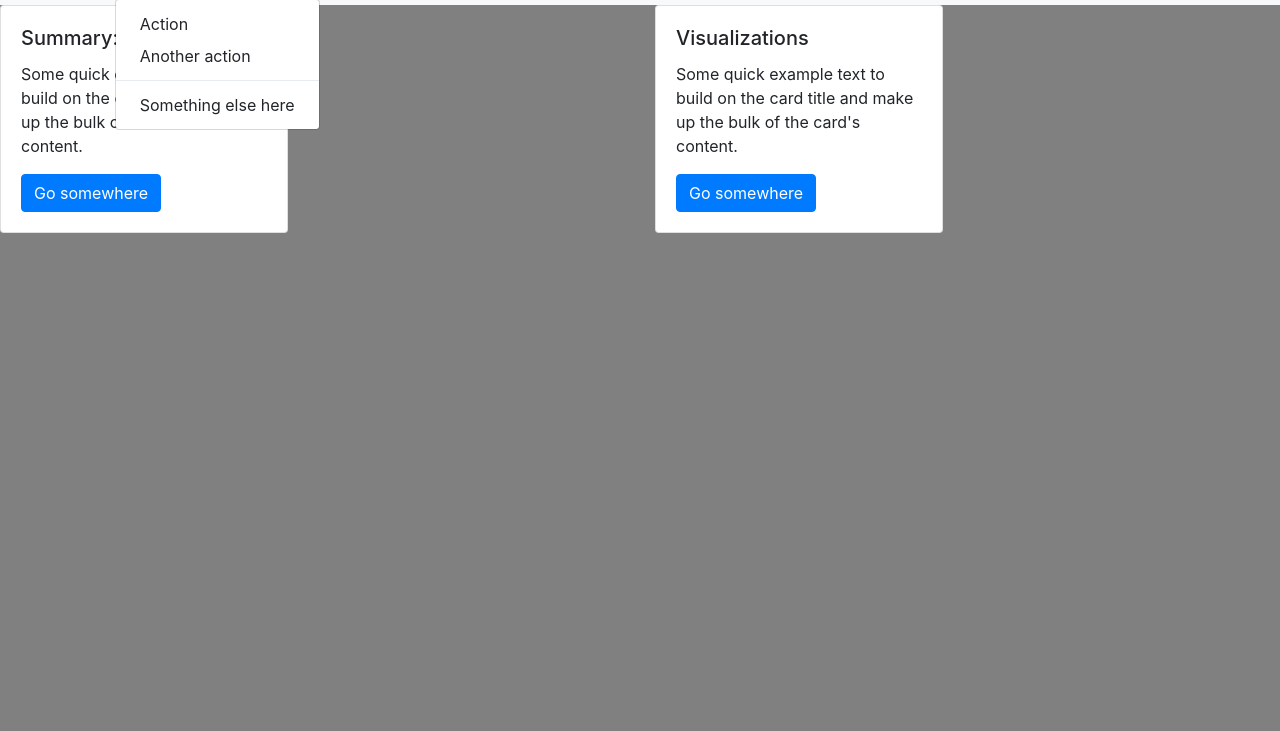
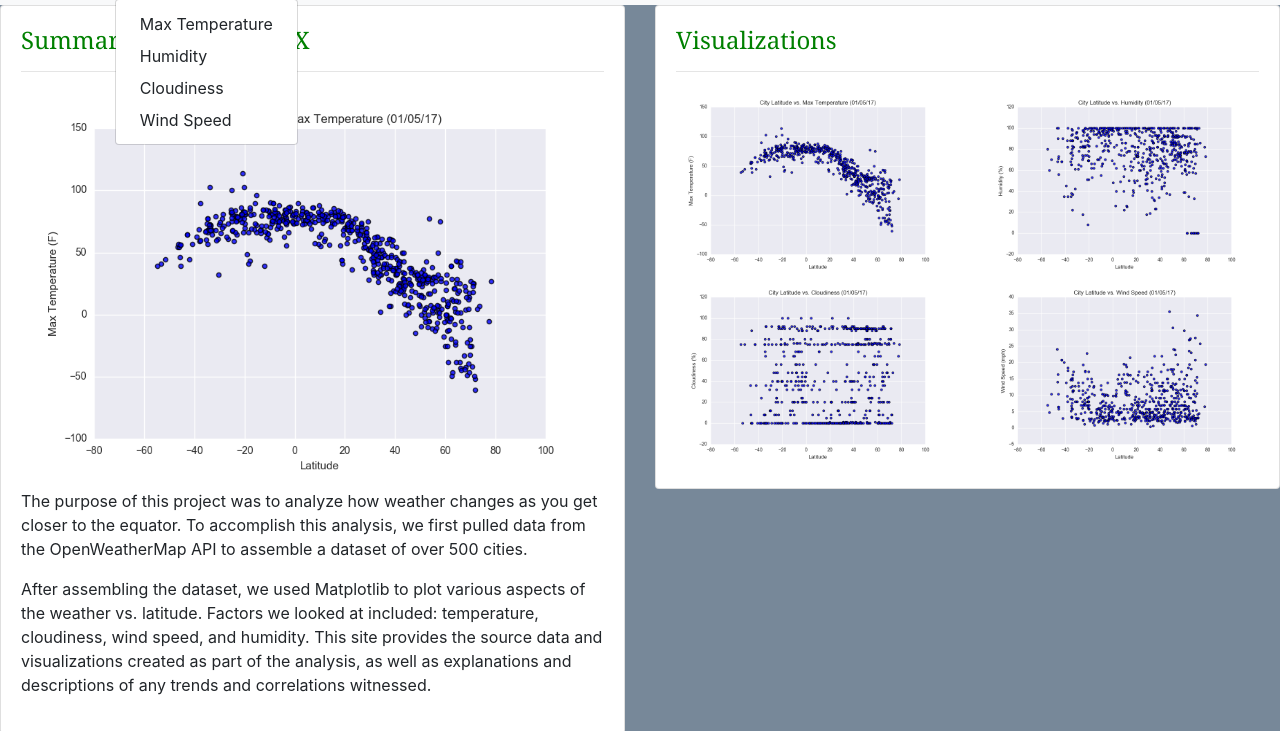
Before and after one commit to kirpatrick/web-design-challenge, a plain HTML site: page index.html in a window 1280 px wide. Both pictures are taken after a click on the button "Plots". Shown: the part 51-782 px from the top of the page. Drawn offline with nearby package versions, Linux system fonts and the light colour scheme.

Commit message:
Images uploaded to landing page

```diff
--- a/index.html
+++ b/index.html
@@ -2,18 +2,25 @@
 <html lang="en">
 
 <head>
+    <title>Latitude Analysis</title>
     <meta charset="UTF-8">
     <meta name="viewport" content="width=device-width, initial-scale=1.0">
-    <title>Document</title>
 
-    <meta charset="UTF-8">
-    <title>Bootstrap Components</title>
+    <link rel="stylesheet" href="https://stackpath.bootstrapcdn.com/bootstrap/4.3.1/css/bootstrap.min.css"
+        integrity="sha384-ggOyR0iXCbMQv3Xipma34MD+dH/1fQ784/j6cY/iJTQUOhcWr7x9JvoRxT2MZw1T" crossorigin="anonymous">
 
-    <link rel="stylesheet" href="https://stackpath.bootstrapcdn.com/bootstrap/4.3.1/css/bootstrap.min.css" integrity="sha384-ggOyR0iXCbMQv3Xipma34MD+dH/1fQ784/j6cY/iJTQUOhcWr7x9JvoRxT2MZw1T" crossorigin="anonymous">
+    <script src="https://ajax.googleapis.com/ajax/libs/jquery/3.4.1/jquery.min.js"></script>
+    <script src="https://code.jquery.com/jquery-3.3.1.slim.min.js">
+        integrity = "sha384-q8i/X+965DzO0rT7abK41JStQIAqVgRVzpbzo5smXKp4YfRvH+8abtTE1Pi6jizo"
+        crossorigin = "anonymous" ></script>
 
-    <script src="https://code.jquery.com/jquery-3.3.1.slim.min.js" integrity="sha384-q8i/X+965DzO0rT7abK41JStQIAqVgRVzpbzo5smXKp4YfRvH+8abtTE1Pi6jizo" crossorigin="anonymous"></script>
-    <script src="https://cdnjs.cloudflare.com/ajax/libs/popper.js/1.14.7/umd/popper.min.js" integrity="sha384-UO2eT0CpHqdSJQ6hJty5KVphtPhzWj9WO1clHTMGa3JDZwrnQq4sF86dIHNDz0W1" crossorigin="anonymous"></script>
-    <script src="https://stackpath.bootstrapcdn.com/bootstrap/4.3.1/js/bootstrap.min.js" integrity="sha384-JjSmVgyd0p3pXB1rRibZUAYoIIy6OrQ6VrjIEaFf/nJGzIxFDsf4x0xIM+B07jRM" crossorigin="anonymous"></script>
+    <script src="https://cdnjs.cloudflare.com/ajax/libs/popper.js/1.14.7/umd/popper.min.js">
+            integrity="sha384-UO2eT0CpHqdSJQ6hJty5KVphtPhzWj9WO1clHTMGa3JDZwrnQq4sF86dIHNDz0W1"
+        crossorigin = "anonymous" ></script>
+
+    <script src="https://stackpath.bootstrapcdn.com/bootstrap/4.3.1/js/bootstrap.min.js">
+            integrity="sha384-JjSmVgyd0p3pXB1rRibZUAYoIIy6OrQ6VrjIEaFf/nJGzIxFDsf4x0xIM+B07jRM"
+        crossorigin = "anonymous" ></script>
 
     <link rel="stylesheet" href="style.css">
 </head>
@@ -21,21 +28,23 @@
 <body>
     <nav class="navbar navbar-expand-lg navbar-light bg-light">
         <a class="navbar-brand" href="#">Lattitude</a>
-        <button class="navbar-toggler" type="button" data-toggle="collapse" data-target="#navbarSupportedContent" aria-controls="navbarSupportedContent" aria-expanded="false" aria-label="Toggle navigation">
+        <button class="navbar-toggler" type="button" data-toggle="collapse" data-target="#navbarSupportedContent"
+            aria-controls="navbarSupportedContent" aria-expanded="false" aria-label="Toggle navigation">
             <span class="navbar-toggler-icon"></span>
         </button>
 
         <div class="collapse navbar-collapse" id="navbarSupportedContent">
-          <ul class="navbar-nav mr-auto">
+            <ul class="nav navbar-nav navbar-right">
                 <li class="nav-item dropdown">
-                <a class="nav-link dropdown-toggle" href="#" id="navbarDropdown" role="button" data-toggle="dropdown" aria-haspopup="true" aria-expanded="false">
+                    <a class="nav-link dropdown-toggle" href="#" id="navbarDropdown" role="button"
+                        data-toggle="dropdown" aria-haspopup="true" aria-expanded="false">
                         Plots
                     </a>
                     <div class="dropdown-menu" aria-labelledby="navbarDropdown">
-                  <a class="dropdown-item" href="#">Action</a>
-                  <a class="dropdown-item" href="#">Another action</a>
-                  <div class="dropdown-divider"></div>
-                  <a class="dropdown-item" href="#">Something else here</a>
+                        <a class="dropdown-item" href="#">Max Temperature</a>
+                        <a class="dropdown-item" href="#">Humidity</a>
+                        <a class="dropdown-item" href="#">Cloudiness</a>
+                        <a class="dropdown-item" href="#">Wind Speed</a>
                     </div>
                 </li>
                 <li class="nav-item active">
@@ -46,27 +55,61 @@
                 </li>
             </ul>
         </div>
+
     </nav>
     <div class="row">
-        <div class="col">
-          <div class="card" style="width: 18rem;">
+        <div class="col col-sm-12 col-md-6">
+            <div class="card">
                 <div class="card-body">
-                <h5 class="card-title">Summary:  Lattitude vs. X</h5>
-                <p class="card-text">Some quick example text to build on the card title and make up the bulk of the card's content.</p>
-                <a href="#" class="btn btn-primary">Go somewhere</a>
+                    <div class="image"></div>
+                    <h5 class="card-title">Summary: Lattitude vs. X</h5>
+                    <hr>
+                    <div class="box">
+                        <img id="max-temp" src="Resources\assets\images\Fig1.png" alt="City Latitude vs. Max Temp">
+                    </div>
+                    <p>The purpose of this project was to analyze how weather changes as you get closer to the equator.
+                        To accomplish this analysis, we first pulled data from the OpenWeatherMap API to assemble a
+                        dataset of over 500 cities.</p>
+                    <p>After assembling the dataset, we used Matplotlib to plot various aspects of the weather vs.
+                        latitude. Factors we looked at included: temperature, cloudiness, wind speed, and humidity. This
+                        site provides the source data and visualizations created as part of the analysis, as well as
+                        explanations and descriptions of any trends and correlations witnessed.</p>
                 </div>
             </div>
         </div>
-        <div class="col">
-            <div class="card" style="width: 18rem;">
+        <div class="col col-sm-12 col-md-6">
+            <div class="card">
                 <div class="card-body">
                     <h5 class="card-title">Visualizations</h5>
-                  <p class="card-text">Some quick example text to build on the card title and make up the bulk of the card's content.</p>
-                  <a href="#" class="btn btn-primary">Go somewhere</a>
+                    <hr>
+                    <div class="row">
+                        <div class="box col-sm-12 col-md-6">
+                            <div class="box">
+                                <img id="max-temp" src="Resources\assets\images\Fig1.png" alt="City Latitude vs. Max Temp">
+                            </div>
+                        </div>
+                        <div class="box col-sm-12 col-md-6">
+                            <div class="box">
+                                <img id="max-temp" src="Resources\assets\images\Fig2.png" alt="City Latitude vs. Max Temp">
+                            </div>
+                        </div>
+                        <div class="box col-sm-12 col-md-6">
+                            <div class="box">
+                                <img id="max-temp" src="Resources\assets\images\Fig3.png" alt="City Latitude vs. Max Temp">
+                            </div>
+                        </div>
+                        <div class="box col-sm-12 col-md-6">
+                            <div class="box">
+                                <img id="max-temp" src="Resources\assets\images\Fig4.png" alt="City Latitude vs. Max Temp">
                             </div>
                         </div>
                     </div>
                 </div>
+            </div>
+        </div>
+        <div class="jumbotron text-center" style="margin-bottom:0">
+            <p>Copyright Coding Bootcamp 2020</p>
+        </div>
 </body>
 
 </html>
--- a/style.css
+++ b/style.css
@@ -1,3 +1,56 @@
 body{
-    background-color: gray;
+    background-color: lightslategrey;
 }
+
+h5{
+    color: green;
+    font-family: Cambria, Cochin, Georgia, Times, 'Times New Roman', serif;
+    font-size: x-large;
+}
+
+
+
+/* .box {
+    min-height: 50px;
+    padding: 5px;
+    margin: 5px;
+    /* font-weight: 800; */
+    /* color: #fff; */
+
+    /* color: white;
+    font-family: Cambria, Cochin, Georgia, Times, 'Times New Roman', serif;
+    font-size: x-large;
+  } */
+
+  /* .green {
+    background: green;
+  }
+   */
+/* img.large {
+    width: 500px;
+    height: 500px;}
+img.medium {
+    width: 250px;
+    height: 250px;}
+img.small {
+    width: 100px;
+    height: 100px;}
+img.align-left	{
+    float: left;
+    margin-right: 10px;}
+img.align-right	{
+    float: right;
+    margin-left: 10px;}
+img.medium {
+    width: 250px;
+    height: 250px;} */
+
+    .img.box{
+        width: 30%;
+        height: 200px;
+        border: 5px dashed #f7a239;
+        }
+        img{
+        width: 100%;
+        height: 100%;
+        }
```
Lines whose indentation alone changed are shown as unchanged.
